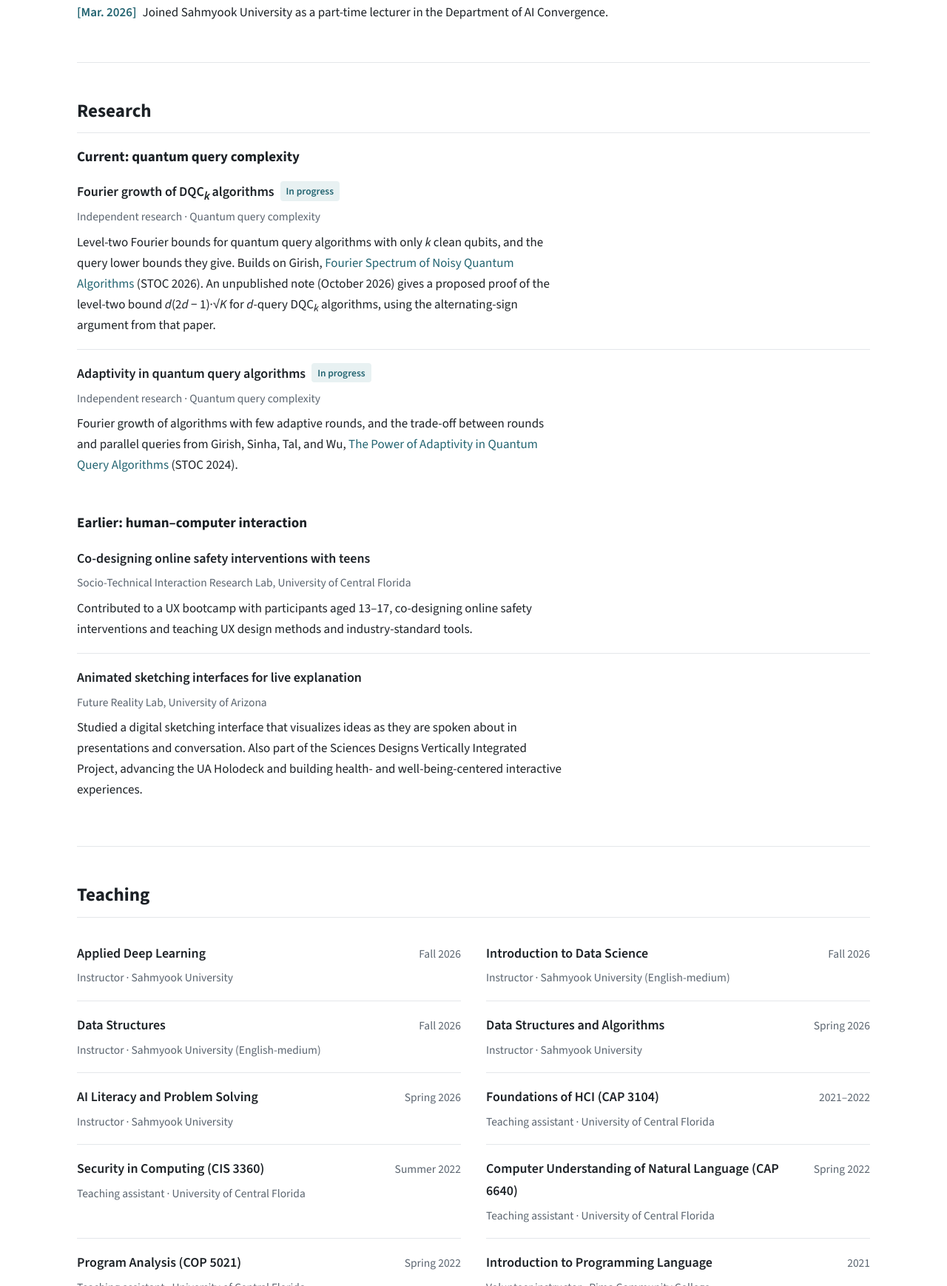
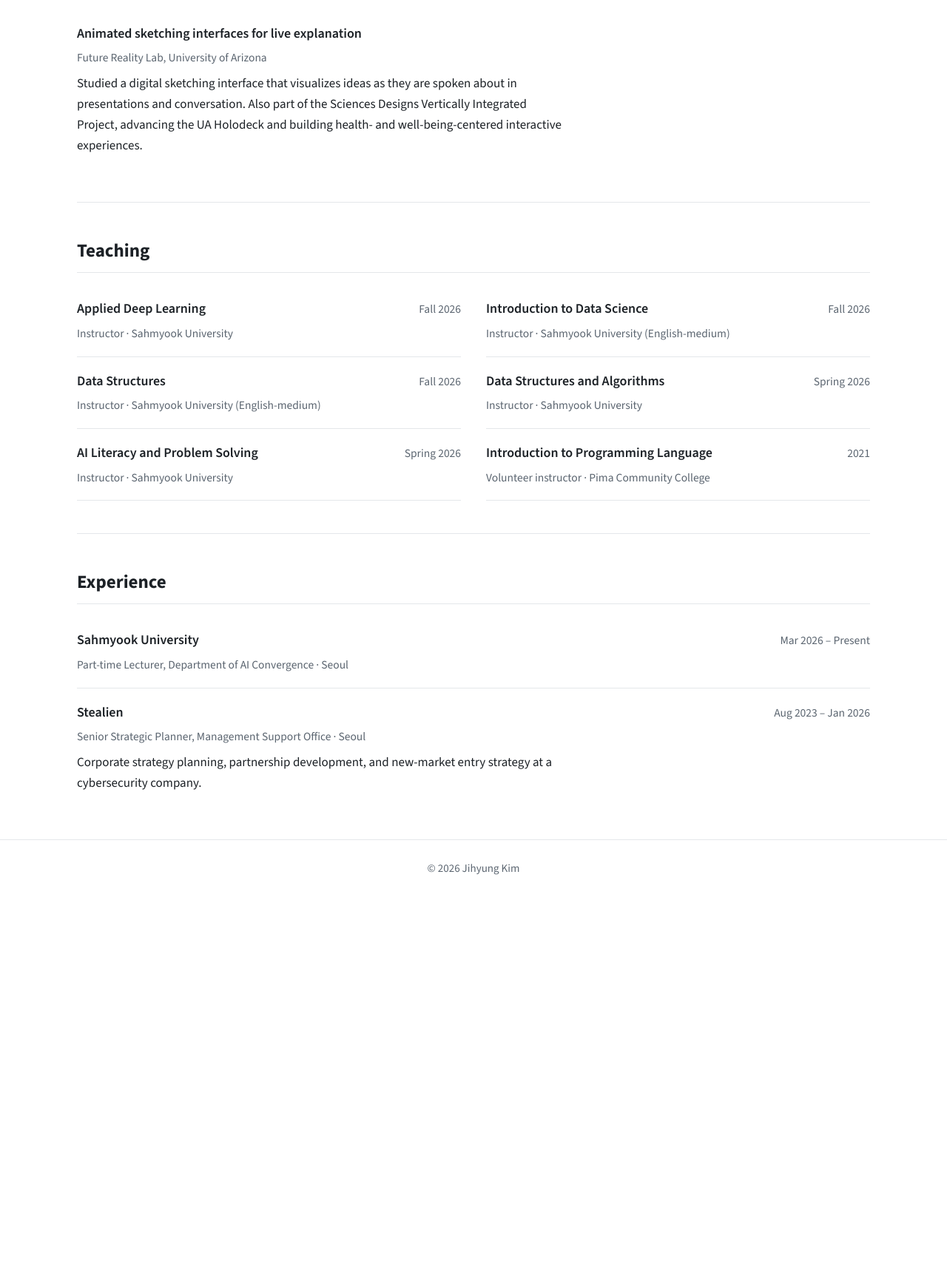
Before and after one commit to jihyungkim94/jihyungkim94.github.io, a plain HTML site: page index.html in a window 1280 px wide. Shown: the part 1061-2800 px from the top of the page at 74% size. After the commit the page ends 2274 px from the top, so only its background shows below. Drawn offline with nearby package versions, Linux system fonts and the light colour scheme.

Commit message:
Refocus site and CV on healthcare AI and HCI
Research interests are now healthcare AI (metabolic health, obesity,
longevity) and human-computer interaction. Remove the quantum query
complexity content and the University of Central Florida entries
(Ph.D. program, STIR Lab research, teaching assistantships).

```diff
--- a/index.html
+++ b/index.html
@@ -5,7 +5,7 @@
 <meta name="viewport" content="width=device-width, initial-scale=1">
 <title>Jihyung Kim</title>
 <meta name="author" content="Jihyung Kim">
-<meta name="description" content="Jihyung Kim — Part-time Lecturer in the Department of AI Convergence at Sahmyook University. Quantum query complexity: Fourier growth of quantum algorithms with few clean qubits or limited adaptivity.">
+<meta name="description" content="Jihyung Kim — Part-time Lecturer in the Department of AI Convergence at Sahmyook University. Healthcare AI for metabolic health, obesity, and longevity; human–computer interaction.">
 <meta property="og:title" content="Jihyung Kim">
 <meta property="og:description" content="Part-time Lecturer, Department of AI Convergence, Sahmyook University.">
 <meta property="og:type" content="profile">
@@ -127,10 +127,6 @@ main{max-width:var(--maxw);margin:0 auto;padding:0 24px}
 .rowhead .t{flex:1 1 auto;min-width:0}
 .when{flex:0 0 auto;color:var(--muted);font-size:15.5px;white-space:nowrap}
 
-sub{line-height:0}
-.sec h3{font-size:19px;font-weight:700;margin:30px 0 0}
-.sec h2+h3{margin-top:0}
-
 .tgrid{display:grid;grid-template-columns:1fr 1fr;gap:0 34px}
 .tgrid .item{border-bottom:1px solid var(--line)}
 
@@ -192,24 +188,23 @@ footer{
     <div class="bio" id="about">
       <h2>Biography</h2>
       <p>I am a part-time lecturer in the <a href="https://www.syu.ac.kr/">Department of AI Convergence at Sahmyook University</a> in Seoul, where I teach applied deep learning, data science, data structures and algorithms, and AI literacy. I hold an M.C.S. from the University of Illinois Urbana-Champaign.</p>
-      <p>My current research is in quantum query complexity. I work on bounding the Fourier growth of quantum query algorithms, in particular algorithms with only a few clean qubits or a few rounds of adaptivity, and on the query lower bounds that such bounds give.</p>
-      <p>Before returning to academia I worked in corporate strategic planning at <a href="https://www.stealien.com/">Stealien</a>, a cybersecurity company. Earlier, I was a research assistant in the Socio-Technical Interaction Research Lab at the University of Central Florida, where I worked on co-designing online safety interventions with teens, and in the Future Reality Lab at the University of Arizona.</p>
+      <p>My research interests are in healthcare AI, especially AI for metabolic health, obesity, and longevity, and in human–computer interaction.</p>
+      <p>Before returning to academia I worked in corporate strategic planning at <a href="https://www.stealien.com/">Stealien</a>, a cybersecurity company. Earlier, I was a research assistant in the Future Reality Lab at the University of Arizona.</p>
 
       <div class="two">
         <div>
           <h3>Interests</h3>
           <ul class="ul">
-            <li>Quantum query complexity</li>
-            <li>Fourier analysis of Boolean functions</li>
-            <li>Quantum algorithms with few clean qubits</li>
-            <li>Adaptivity in quantum query algorithms</li>
+            <li>Healthcare AI</li>
+            <li>AI for metabolic health and obesity</li>
+            <li>AI for longevity</li>
+            <li>Human–computer interaction</li>
           </ul>
         </div>
         <div>
           <h3>Education</h3>
           <ul class="ul edu">
             <li><span class="deg">M.C.S. in Computer Science, 2026</span><span class="whr">University of Illinois Urbana-Champaign</span></li>
-            <li><span class="deg">Ph.D. program in Computer Science, 2021–2023</span><span class="whr">University of Central Florida</span></li>
             <li><span class="deg">B.S. in Information Science, 2021</span><span class="whr">University of Arizona</span></li>
           </ul>
         </div>
@@ -232,34 +227,10 @@ footer{
   <section class="sec" id="research">
     <h2>Research</h2>
 
-    <h3>Current: quantum query complexity</h3>
-    <div>
-      <div class="item">
-        <p class="t">Fourier growth of DQC<sub><i>k</i></sub> algorithms<span class="tag">In progress</span></p>
-        <p class="meta">Independent research · Quantum query complexity</p>
-        <p class="desc">Level-two Fourier bounds for quantum query algorithms with only <i>k</i> clean qubits, and the query lower bounds they give. Builds on Girish, <a href="https://arxiv.org/abs/2510.06385">Fourier Spectrum of Noisy Quantum Algorithms</a> (STOC 2026). An unpublished note (October 2026) gives a proposed proof of the level-two bound <i>d</i>(2<i>d</i> − 1)·√<i>K</i> for <i>d</i>-query DQC<sub><i>k</i></sub> algorithms, using the alternating-sign argument from that paper.</p>
-      </div>
-
-      <div class="item">
-        <p class="t">Adaptivity in quantum query algorithms<span class="tag">In progress</span></p>
-        <p class="meta">Independent research · Quantum query complexity</p>
-        <p class="desc">Fourier growth of algorithms with few adaptive rounds, and the trade-off between rounds and parallel queries from Girish, Sinha, Tal, and Wu, <a href="https://arxiv.org/abs/2311.16057">The Power of Adaptivity in Quantum Query Algorithms</a> (STOC 2024).</p>
-      </div>
-    </div>
-
-    <h3>Earlier: human–computer interaction</h3>
-    <div>
-      <div class="item">
-        <p class="t">Co-designing online safety interventions with teens</p>
-        <p class="meta">Socio-Technical Interaction Research Lab, University of Central Florida</p>
-        <p class="desc">Contributed to a UX bootcamp with participants aged 13–17, co-designing online safety interventions and teaching UX design methods and industry-standard tools.</p>
-      </div>
-
-      <div class="item">
-        <p class="t">Animated sketching interfaces for live explanation</p>
-        <p class="meta">Future Reality Lab, University of Arizona</p>
-        <p class="desc">Studied a digital sketching interface that visualizes ideas as they are spoken about in presentations and conversation. Also part of the Sciences Designs Vertically Integrated Project, advancing the UA Holodeck and building health- and well-being-centered interactive experiences.</p>
-      </div>
+    <div class="item">
+      <p class="t">Animated sketching interfaces for live explanation</p>
+      <p class="meta">Future Reality Lab, University of Arizona</p>
+      <p class="desc">Studied a digital sketching interface that visualizes ideas as they are spoken about in presentations and conversation. Also part of the Sciences Designs Vertically Integrated Project, advancing the UA Holodeck and building health- and well-being-centered interactive experiences.</p>
     </div>
   </section>
 
@@ -285,22 +256,6 @@ footer{
       <div class="item">
         <div class="rowhead"><p class="t">AI Literacy and Problem Solving</p><span class="when">Spring 2026</span></div>
         <p class="meta">Instructor · Sahmyook University</p>
-      </div>
-      <div class="item">
-        <div class="rowhead"><p class="t">Foundations of HCI (CAP 3104)</p><span class="when">2021–2022</span></div>
-        <p class="meta">Teaching assistant · University of Central Florida</p>
-      </div>
-      <div class="item">
-        <div class="rowhead"><p class="t">Security in Computing (CIS 3360)</p><span class="when">Summer 2022</span></div>
-        <p class="meta">Teaching assistant · University of Central Florida</p>
-      </div>
-      <div class="item">
-        <div class="rowhead"><p class="t">Computer Understanding of Natural Language (CAP 6640)</p><span class="when">Spring 2022</span></div>
-        <p class="meta">Teaching assistant · University of Central Florida</p>
-      </div>
-      <div class="item">
-        <div class="rowhead"><p class="t">Program Analysis (COP 5021)</p><span class="when">Spring 2022</span></div>
-        <p class="meta">Teaching assistant · University of Central Florida</p>
       </div>
       <div class="item">
         <div class="rowhead"><p class="t">Introduction to Programming Language</p><span class="when">2021</span></div>
```
Also changed, not shown: 1 other file.
